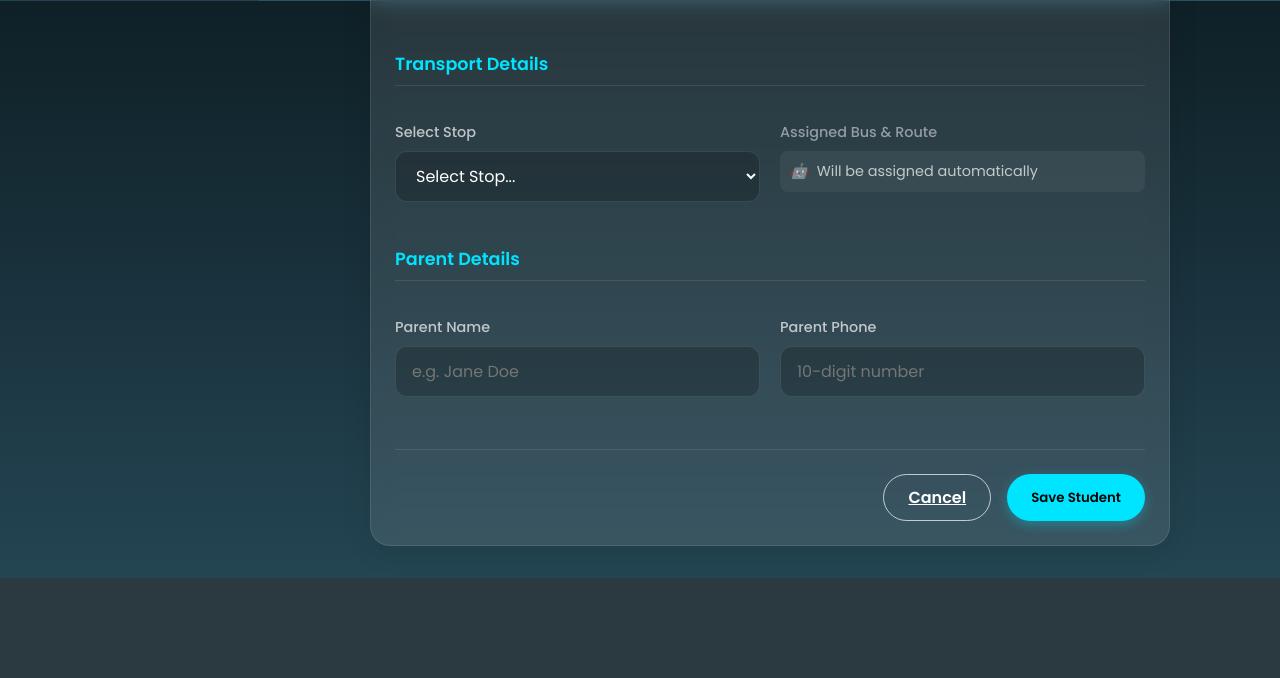
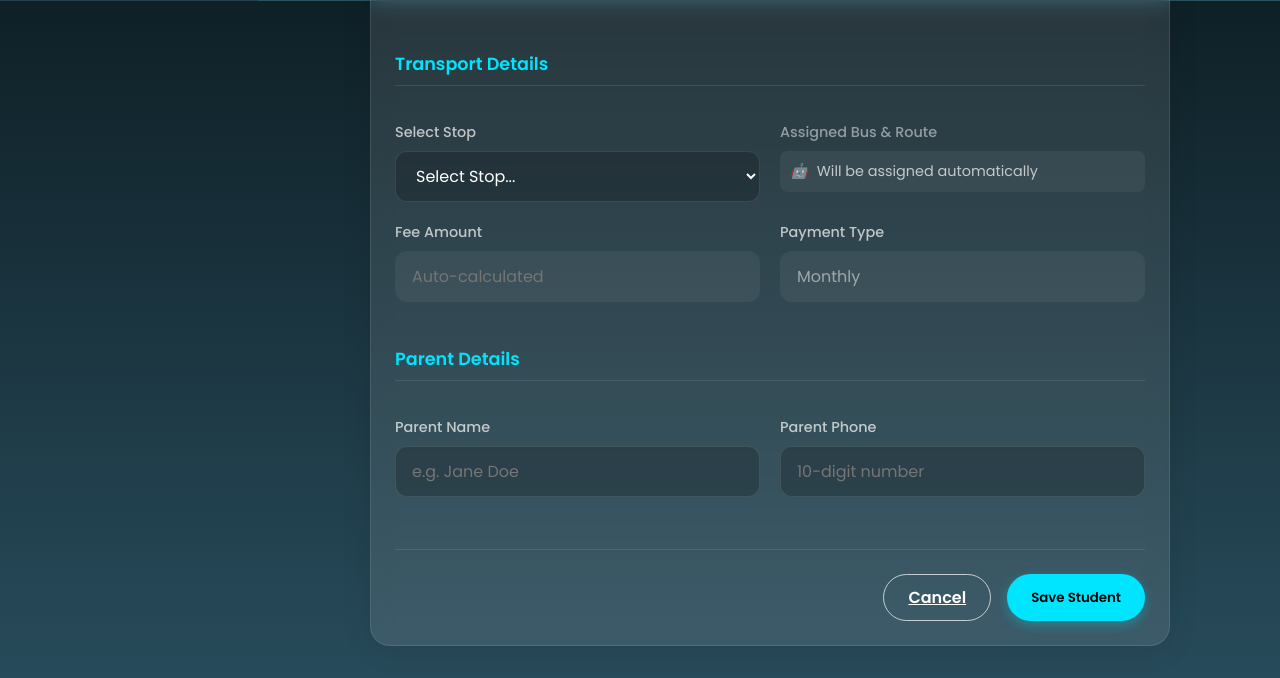
Before and after one commit to albinosiby/tarrckgo_admin_web, a Flask app: page /add_student in a window 1280 px wide. Shown: the part 799-1477 px from the top of the page. Before the commit the page ends 1377 px from the top, so only its background shows below. Run offline with Flask 3, Linux system fonts and the light colour scheme; the visitor is signed in with stand-in values (Sample User, id 1); data that the repository does not hold is empty; some libraries are stand-ins or nearby versions.

Commit message:
feat: add student creation page with a form for student, transport, and parent details, including RFID integration and dynamic fee calculation.

```diff
--- a/app/templates/add_student.html
+++ b/app/templates/add_student.html
@@ -82,6 +82,18 @@
                         style="padding: 10px; background: rgba(255,255,255,0.05); border-radius: 8px; font-size: 0.9rem; color: var(--text-secondary);">
                         <i style="margin-right: 5px;">🤖</i> Will be assigned automatically
                     </div>
+                </div>
+            </div>
+
+            <div class="split-row">
+                <div>
+                    <label class="form-label">Fee Amount</label>
+                    <input type="number" id="fee_amount" class="form-input" readonly placeholder="Auto-calculated"
+                        required>
+                </div>
+                <div>
+                    <label class="form-label">Payment Type</label>
+                    <input type="text" id="payment_type" class="form-input" value="{{ payment_type }}" readonly>
                 </div>
             </div>
 
```
